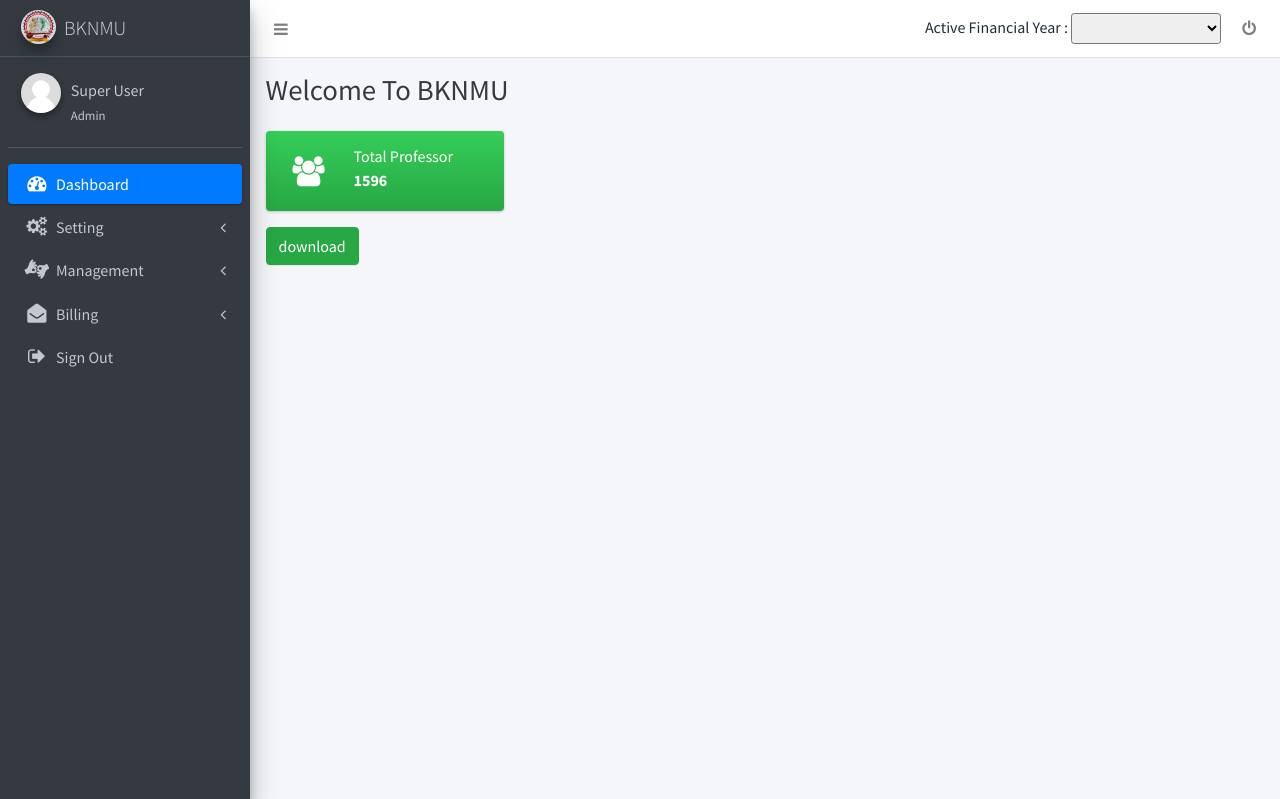
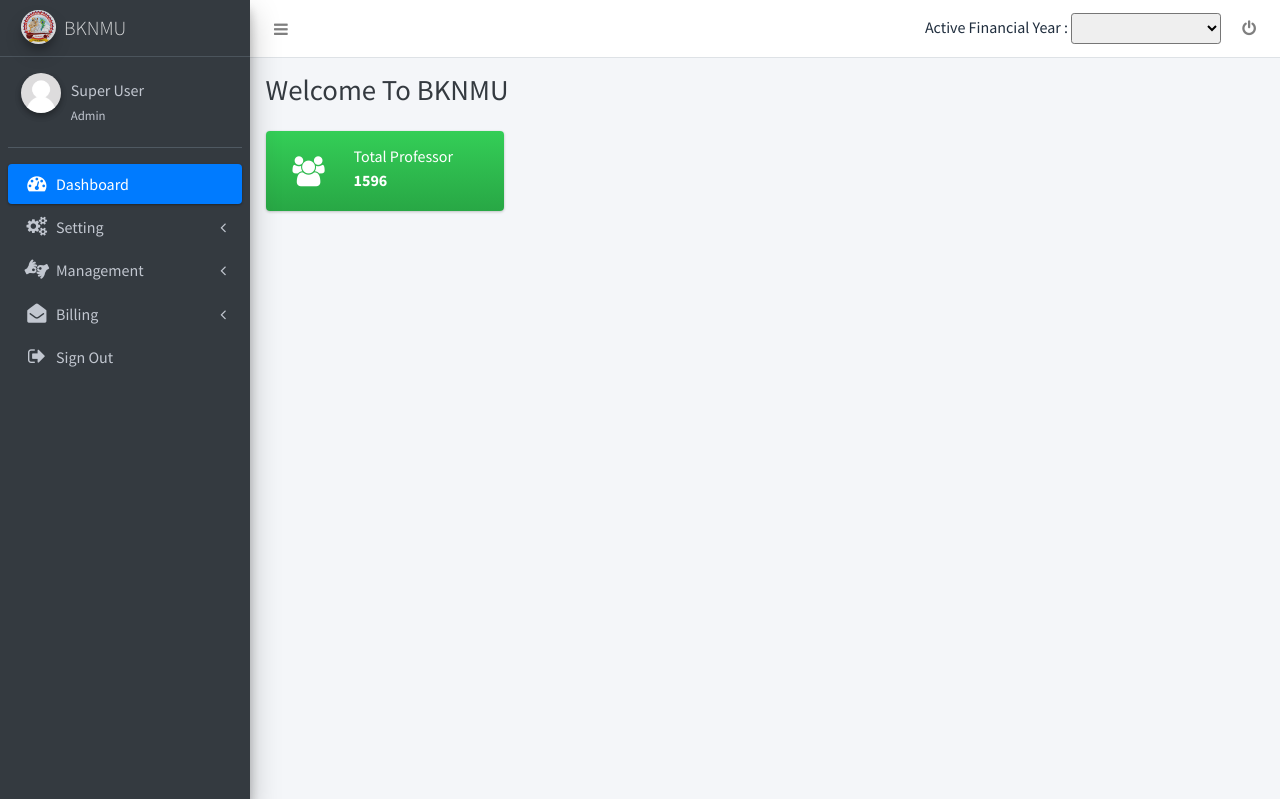
Before and after one commit to kavadevelopers/bknm, a CodeIgniter app: page /bknm/dashboard in a window 1280 px wide. Shown: the top 799 px of the page. Run offline with CodeIgniter, Linux system fonts and the light colour scheme; a user stored in the database is signed in; data comes from the database, SQL or seed files in the repository; data that the repository does not hold is empty; some libraries are stand-ins or nearby versions.

Commit message:
Update dashboard.php

```diff
--- a/application/views/dashboard.php
+++ b/application/views/dashboard.php
@@ -28,7 +28,6 @@
               	</div>
             </div>
 
-            <a href="<?= base_url('welcome/download') ?>" target="_blank" class="btn btn-success">download</a>
 
       	</div>
     </section>
```
